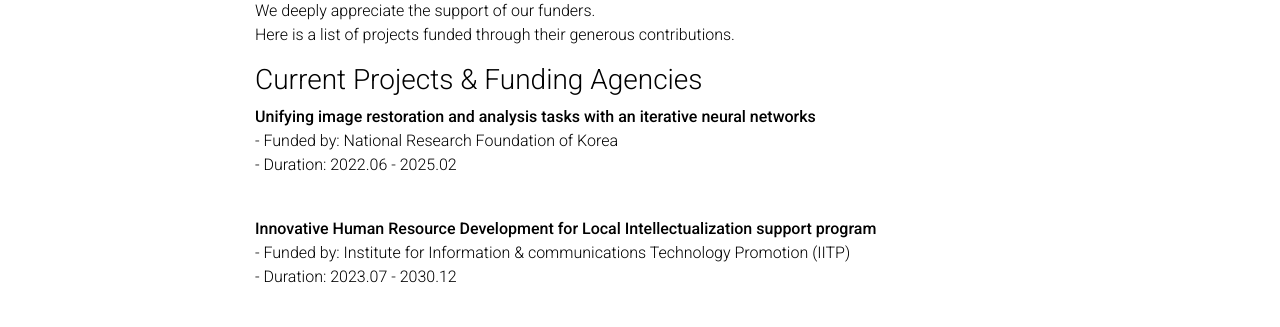
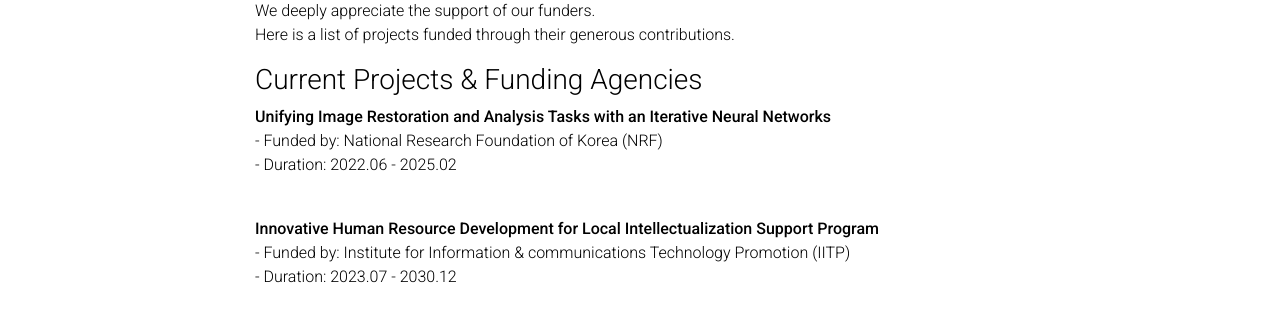
Before and after one commit to milab-inha/milab-inha.github.io, a Jekyll site: the page built from _pages/funding.md, in a window 1280 px wide. Shown: the part 186-513 px from the top of the page. Built offline with Jekyll 4.4.1, drawn with Linux system fonts in a browser that asks for light colours; comment, search, counter and statistics services are not loaded; a style sheet for code colours, icons or effects is not loaded.

Commit message:
Update funding.md

```diff
--- a/_pages/funding.md
+++ b/_pages/funding.md
@@ -12,8 +12,8 @@
 
 ### Current Projects & Funding Agencies <br>
 
-**Unifying image restoration and analysis tasks with an iterative neural networks** <br>
-    - Funded by: National Research Foundation of Korea <br>
+**Unifying Image Restoration and Analysis Tasks with an Iterative Neural Networks** <br>
+    - Funded by: National Research Foundation of Korea (NRF) <br>
     - Duration: 2022.06 - 2025.02 <br><br>
 
 <!--
@@ -22,7 +22,7 @@
     - Duration: 2022.07 - 2025.12 <br><br>
 -->
 
-**Innovative Human Resource Development for Local Intellectualization support program** <br>
+**Innovative Human Resource Development for Local Intellectualization Support Program** <br>
     - Funded by: Institute for Information & communications Technology Promotion (IITP) <br>
     - Duration: 2023.07 - 2030.12 <br><br>
 
```
